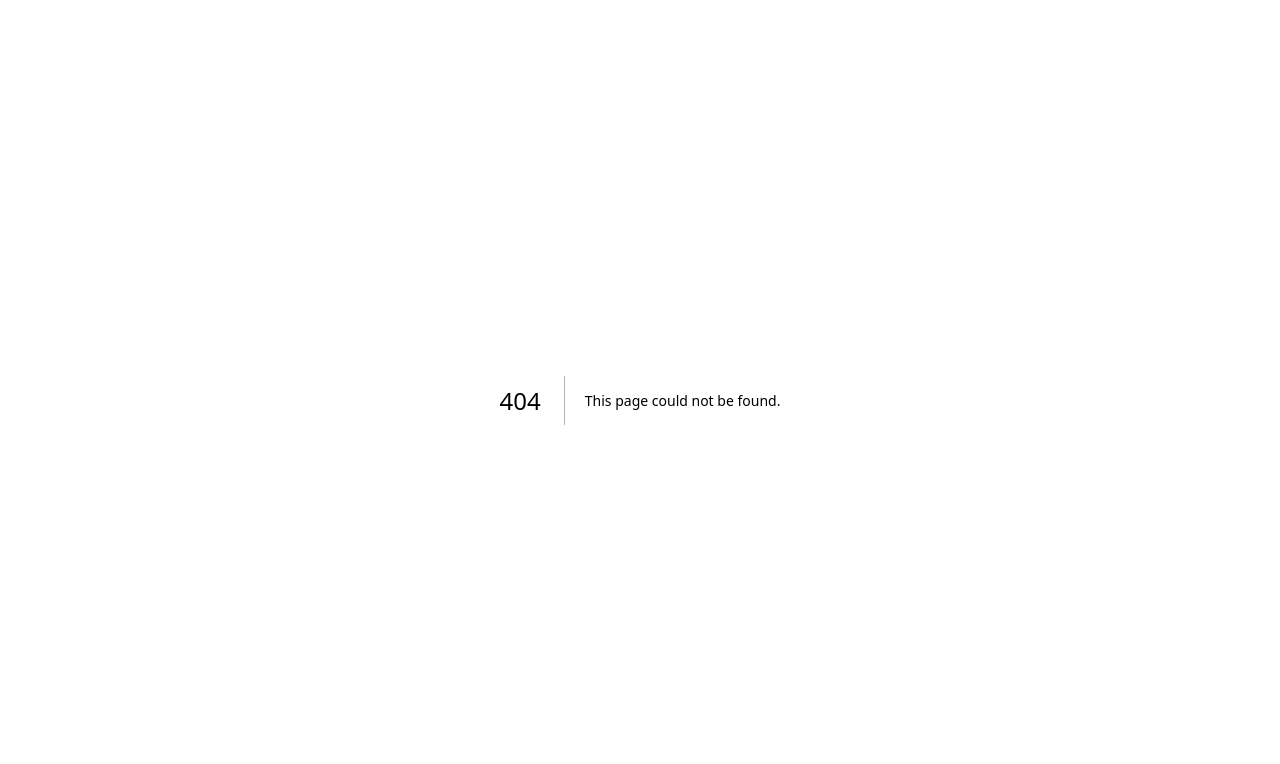
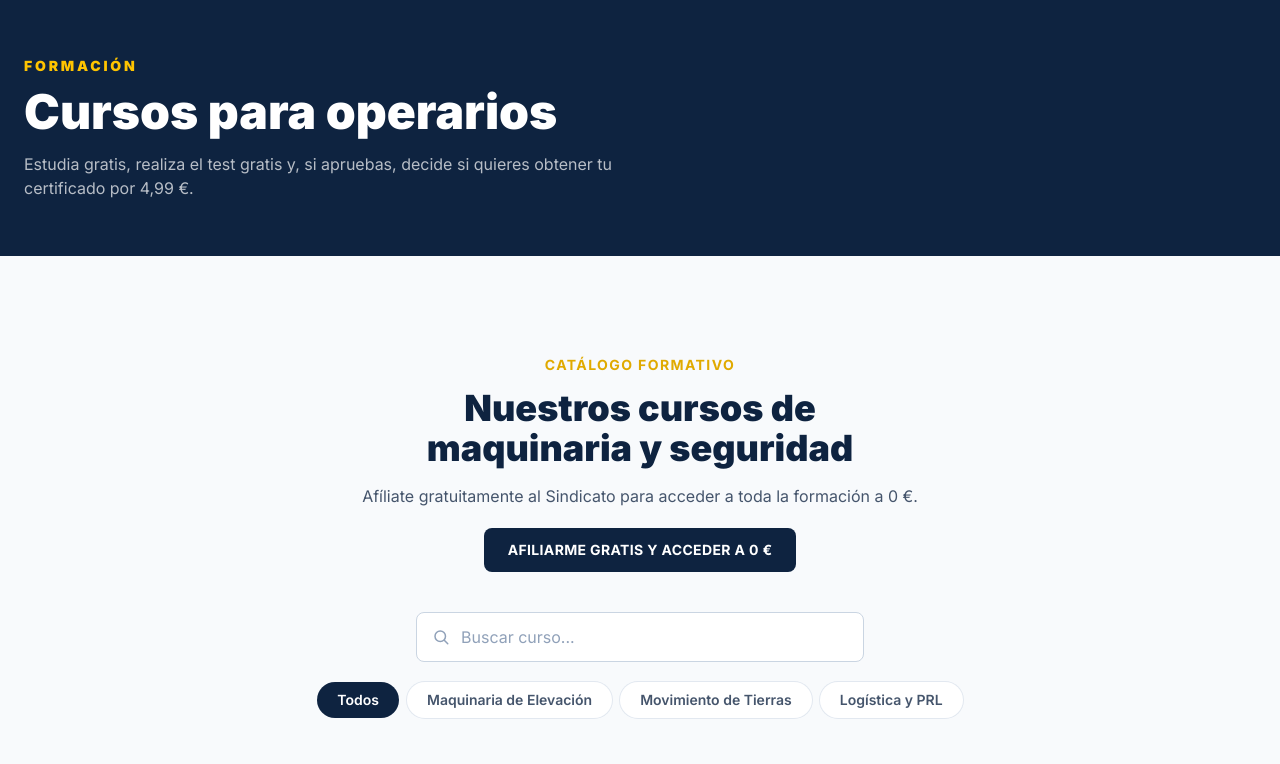
Before and after one commit to AROCA84/-sindicato-operarios, a Next.js app: page /cursos in a window 1280 px wide. Before the commit this address had no page. Shown: the top 764 px of the page. Built offline with nearby package versions, Linux system fonts and the light colour scheme; grey boxes are pictures that could not be loaded.

Commit message:
Add dedicated formation page

```diff
--- /dev/null
+++ b/app/cursos/page.tsx
@@ -0,0 +1,18 @@
+import { CourseCatalog } from "@/components/course-catalog";
+
+export default function CursosPage() {
+  return (
+    <main className="min-h-screen bg-slate-50">
+      <section className="bg-navy px-5 py-14 text-white sm:px-6">
+        <div className="mx-auto max-w-7xl">
+          <p className="text-sm font-black uppercase tracking-[0.2em] text-safety">Formación</p>
+          <h1 className="mt-3 text-4xl font-black sm:text-5xl">Cursos para operarios</h1>
+          <p className="mt-4 max-w-2xl text-white/70">
+            Estudia gratis, realiza el test gratis y, si apruebas, decide si quieres obtener tu certificado por 4,99 €.
+          </p>
+        </div>
+      </section>
+      <CourseCatalog />
+    </main>
+  );
+}
```
